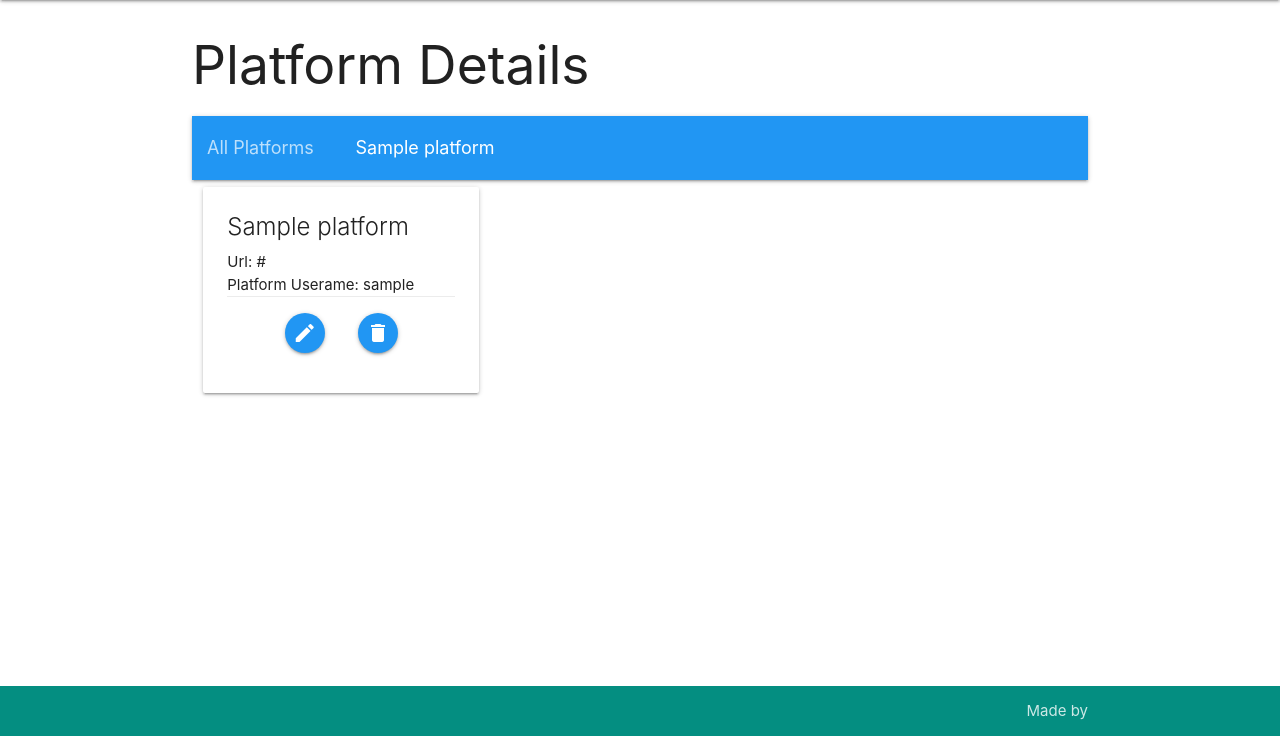
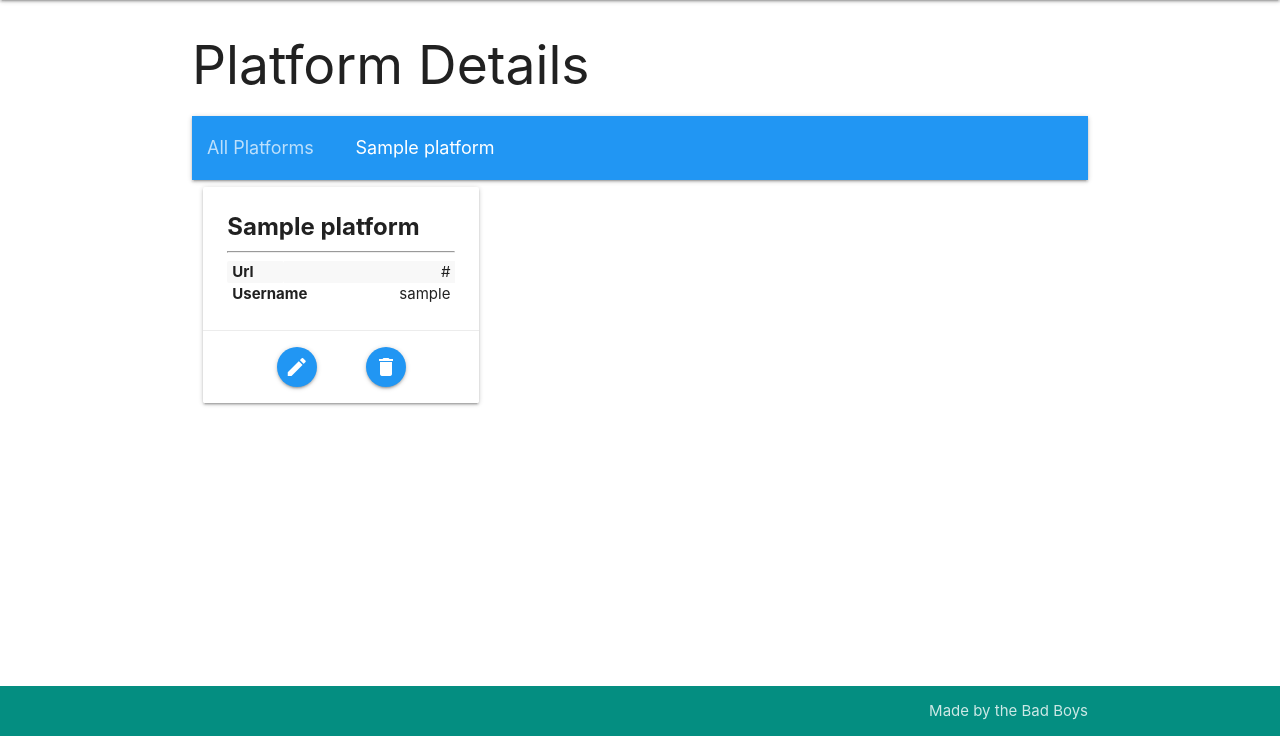
Before and after one commit to kenneychan/creatorWallet, a Django app: page /platforms/1/ in a window 1280 px wide. Shown: the part 64-800 px from the top of the page. Run offline with Django 4.2, Linux system fonts and the light colour scheme; a user stored in the database is signed in; tables that the repository leaves empty hold one stand-in row (values such as "Sample post").

Commit message:
styled platform details

```diff
--- a/creatorwallet/creatorwallet/settings.py
+++ b/creatorwallet/creatorwallet/settings.py
@@ -84,6 +84,8 @@ DATABASES = {
     'default': {
         'ENGINE': 'django.db.backends.postgresql',
         'NAME': 'creatorwallet',
+        'USER': 'postgres',
+        'PASSWORD': '12345'
     }
 }
 
--- a/creatorwallet/main_app/platformAPI/twitch.py
+++ b/creatorwallet/main_app/platformAPI/twitch.py
@@ -39,7 +39,7 @@ def twitchStats(user):
         'latest_stream' : {
             'title': validateRequest.json()['data'][0]['title'],
             'views': validateRequest.json()['data'][0]['view_count'],
-            'thumbnail': validateRequest.json()['data'][0]['thumbnail_url'],
+            'thumbnail': (validateRequest.json()['data'][0]['thumbnail_url']).replace("%{width}","640").replace("%{height}","360"),
             'url': validateRequest.json()['data'][0]['url'],
             'duration': validateRequest.json()['data'][0]['duration'],
         }
--- a/creatorwallet/main_app/static/css/style.css
+++ b/creatorwallet/main_app/static/css/style.css
@@ -10,6 +10,13 @@ body {
 
 main {
   flex: 1 0 auto;
+}
+
+.icon {
+  height: 20px;
+  width: 20px;
+  display: block;
+  /* Other styles here */
 }
 
 .errorlist, .red-text {
--- a/creatorwallet/main_app/templates/base.html
+++ b/creatorwallet/main_app/templates/base.html
@@ -71,7 +71,7 @@
       </div> -->
       <div class="footer-copyright">
         <div class="container">
-          Made by
+          Made by the Bad Boys
         </div>
       </div>
     </footer>
--- a/creatorwallet/main_app/templates/platforms/details.html
+++ b/creatorwallet/main_app/templates/platforms/details.html
@@ -3,7 +3,7 @@
 <div class="container">
   <h2>Platform Details</h2>
   <nav>
-    <div class="nav-wrapper blue">
+    <div class="nav-wrapper {% if platform.name|lower == 'twitch' %}purple{% elif platform.name|lower == 'youtube' %}red{% else %}blue{% endif %}">
       <div class="col s12">
         <a href="{% url 'platforms_index' %}" class="breadcrumb">All Platforms</a>
         <a href="" class="breadcrumb" style="pointer-events: none;">{{ platform.name }}</a>
@@ -14,31 +14,88 @@
     <div class="col s4">
       <div class="card hoverable">
         <div class="card-content">
-          <span class="card-title">{{ platform.name }}</span>
-          <p>Url: {{ platform.url }}</p>
-          <p>Platform Userame: {{ platform.platform_username }}</p>
-
-          {% if stats %} {% for key, value in stats.0.items %}
-          <p>{{ key | capfirst }}: {{ value }}</p>
-          {% endfor %}
+          <span class="card-title" style="font-weight: bold">{{ platform.name }}</span>
+          <hr>
+          <table class="striped deal-table">
+            <tr>
+              <th style="width: 25%;">Url</th>
+              <td>{{ platform.url }}</td>
+            </tr>
+            <tr>
+              <th>Username</th>
+              <td>{{ platform.platform_username }}</td>
+            </tr>
+          </table>
         </div>
-        {% endif %}
         <div class="card-action">
-          <a class="modal-trigger btn-floating waves-effect waves-light blue" href="#editPlatformModal_{{ platform.id }}"
-            type="submit"><i class="material-icons">edit</i></a>
-          <a class="modal-trigger btn-floating waves-effect blue" href="#deletePlatformModal_{{ platform.id }}"><i
-              class="material-icons">delete</i></a>
+          <a class="modal-trigger btn-floating waves-effect waves-light
+            {% if platform.name|lower == 'twitch' %}purple{% elif platform.name|lower == 'youtube' %}red{% else %}blue{% endif %}"
+            href="#editPlatformModal_{{ platform.id }}" type="submit">
+            <i class="material-icons">edit</i>
+          </a>
+          <a class="modal-trigger btn-floating waves-effect
+            {% if platform.name|lower == 'twitch' %}purple{% elif platform.name|lower == 'youtube' %}red{% else %}blue{% endif %}"
+            href="#deletePlatformModal_{{ platform.id }}">
+            <i class="material-icons">delete</i>
+          </a>
         </div>
       </div>
     </div>
+    {% if stats %}
+      {% for key, value in stats.0.items %}
+        {% if key == "stats" %}
+          <div class="col s4">
+            <div class="card hoverable">
+              <div class="card-content">
+                <span class="card-title" style="font-weight: bold">Channel Stats <i class="material-icons">show_chart</i></span>
+                <hr>
+                <table class="striped deal-table">
+                  {% for sub_key, sub_value in value.items %}
+                    <tr>
+                      <th>{{ sub_key | capfirst }}</th>
+                      <td>{{ sub_value }}</td>
+                    </tr>
+                  {% endfor %}
+                </table>
+              </div>
+            </div>
+          </div>
+        {% elif key == "latest_stream" %}
+          <div class="col s4">
+            <div class="card hoverable">
+              <div class="card-content">
+                <span class="card-title" style="font-weight: bold">Latest Stream <i class="material-icons">ondemand_video</i></span>
+                <hr>
+                {% for sub_key, sub_value in value.items %}
+                  {% if sub_key == "title" %}
+                    <b>{{ sub_value }}</b>
+                  {% elif sub_key == "thumbnail" %}
+                    <img class="responsive-img" src="{{ sub_value }}">
+                  {% elif sub_key == "url" %}
+                    <a href="{{ sub_value }}" target="_blank">{{ sub_value }}</a>
+                  {% else %}
+                    <br>
+                    <small>{{ sub_key | capfirst }}: {{ sub_value }}</small>
+                  {% endif %}
+                {% endfor %}
+              </div>
+            </div>
+          </div>
+        {% else %}
+        {% endif %}
+      {% endfor %}
+    {% endif %}
   </div>
 </div>
-
 <!-- edit modal -->
 <div class="modal editPlatformModal" id="editPlatformModal_{{ platform.id }}">
   <div class="modal-content">
     <div class="modal-header">
-      <button type="button" class="modal-close btn-floating btn-small waves-effect blue" id="closePlatformModal">
+      <button
+        type="button"
+        class="modal-close btn-floating btn-small waves-effect
+        {% if platform.name|lower == 'twitch' %}purple{% elif platform.name|lower == 'youtube' %}red{% else %}blue{% endif %}"
+        id="closePlatformModal">
         <span>&#10006;</span>
       </button>
       <h4 class="modal-title">Edit <span class="blue-text">{{ platform.name }}</span></h4>
@@ -64,8 +121,11 @@
         {% endfor %}
       </div>
       <div class="modal-footer">
-        <button class="btn btn-primary btn-floating btn-large blue waves-effect waves-light" type="submit"
-          id="submitPlatformModal"><i class="material-icons">save</i></button>
+        <button
+          class="btn btn-primary btn-floating btn-large waves-effect waves-light
+          {% if platform.name|lower == 'twitch' %}purple{% elif platform.name|lower == 'youtube' %}red{% else %}blue{% endif %}"
+          type="submit" id="submitPlatformModal"><i class="material-icons">save</i>
+        </button>
       </div>
     </form>
   </div>
@@ -74,8 +134,10 @@
 <div class="modal deletePlatformModal" id="deletePlatformModal_{{ platform.id }}">
   <div class="modal-content">
     <div class="modal-header">
-      <button type="button" class="modal-close btn-floating btn-small waves-effect blue" id="closePlatformModal">
-        <span>&#10006;</span>
+      <button type="button"
+        class="modal-close btn-floating btn-small waves-effect
+        {% if platform.name|lower == 'twitch' %}purple{% elif platform.name|lower == 'youtube' %}red{% else %}blue{% endif %}"
+        id="closePlatformModal"><span>&#10006;</span>
       </button>
       <h4 class="modal-title">Delete <span class="blue-text">{{ platform.name }}</span></h4>
     </div>
@@ -85,7 +147,11 @@
         {% csrf_token %}
       </div>
       <div class="modal-footer">
-        <button type="submit" class="btn waves-effect waves-light blue">Yes - Delete!</button>
+        <button type="submit"
+          class="btn waves-effect waves-light
+          {% if platform.name|lower == 'twitch' %}purple{% elif platform.name|lower == 'youtube' %}red{% else %}blue{% endif %}">
+          Yes - Delete!
+        </button>
         <a class="modal-close">Cancel</a>
       </div>
     </form>
```
Also changed, not shown: creatorwallet/main_app/templates/deals/detail.html (+65 -60 lines).
